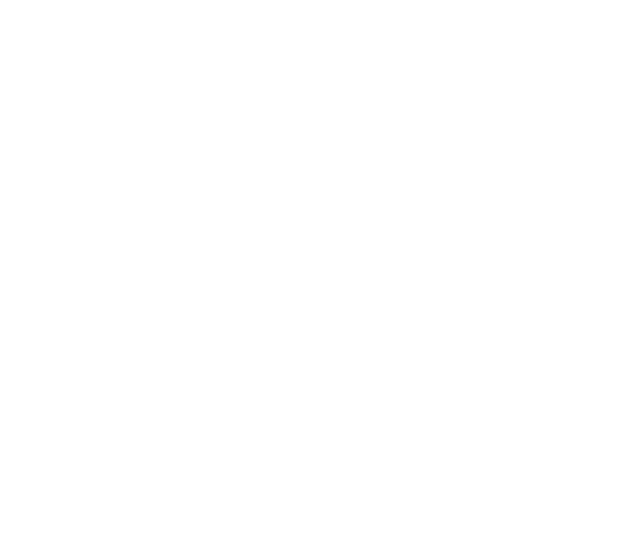
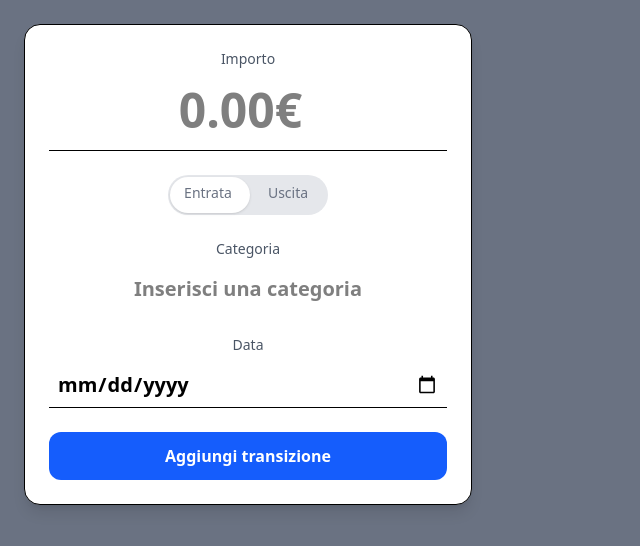
Before and after one commit to SalvatoreGianquinto/gestione-spese, a React app in the folder frontend/: page / in a window 1280 px wide. Before the commit this address had no page. Shown: the top 546 px of the page, without its empty margins (0-640 px from the left). Built offline with nearby package versions, Linux system fonts and the light colour scheme; the HTML template or start-up script is replaced by a standard one.

Commit message:
add expense form

```diff
--- a/frontend/src/App.jsx
+++ b/frontend/src/App.jsx
@@ -10,6 +10,7 @@
       <Routes>
         <Route path="/register" element={<Register />} />
         <Route path="/login" element={<Login />} />
+        <Route path="/" element={<Home />} />
       </Routes>
     </Router>
   )
--- /dev/null
+++ b/frontend/src/components/Home.jsx
@@ -0,0 +1,7 @@
+import SpesaForm from "./SpesaForm"
+
+const Home = () => {
+  return <SpesaForm className="w-full max-w-md mx-auto md:mx-0 md:ml-auto" />
+}
+
+export default Home
--- /dev/null
+++ b/frontend/src/components/SpesaForm.jsx
@@ -0,0 +1,109 @@
+import { useState } from "react"
+import API from "../api"
+const SpesaForm = () => {
+  const [importo, setImporto] = useState("")
+  const [tipo, setTipo] = useState("entarata")
+  const [categoria, setCategoria] = useState("")
+  const [data, setData] = useState("")
+
+  const handleSubmit = async (e) => {
+    e.preventDefault()
+    try {
+      const res = await API.post("/spese", {
+        importo,
+        tipo,
+        categoria,
+        data,
+      })
+      console.log("Spesa aggiunta:", res.data)
+      setImporto("")
+      setTipo("entrata")
+      setCategoria("")
+      setData("")
+    } catch (err) {
+      console.error(err.response?.data || err.message)
+    }
+  }
+
+  return (
+    <div className="w-full min-h-screen flex items-start md:items-start bg-gray-500 p-6">
+      <form
+        onSubmit={handleSubmit}
+        className="bg-white w-full max-w-md p-6 rounded-2xl shadow-lg border"
+      >
+        <div className="mb-6 text-center">
+          <label className="block text-sm font-medium text-gray-600">
+            Importo
+          </label>
+          <input
+            type="number"
+            placeholder="0.00€"
+            value={importo}
+            onChange={(e) => setImporto(e.target.value)}
+            className="text-5xl font-bold w-full text-center outline-none border-b p-2"
+            required
+          />
+        </div>
+        <div className="mb-6 flex items-center justify-center">
+          <div
+            className="relative inline-flex w-40 h-10 bg-gray-200 rounded-full cursor-pointer"
+            onClick={() => setTipo(tipo === "entrata" ? "uscita" : "entrata")}
+          >
+            <div
+              className={`absolute top-0.5 left-0.5 w-1/2 h-9 bg-white rounded-full shadow transition-transform duration-300 ${
+                tipo === "uscita" ? "translate-x-full" : ""
+              }`}
+            ></div>
+            <span
+              className={`absolute left-0 w-1/2 text-center text-sm font-medium mt-2 ${
+                tipo === "entrata" ? "text-green-700" : "text-gray-500"
+              }`}
+            >
+              Entrata
+            </span>
+            <span
+              className={`absolute right-0 w-1/2 text-center text-sm font-medium mt-2 ${
+                tipo === "uscita" ? "text-red-700" : "text-gray-500"
+              }`}
+            >
+              Uscita
+            </span>
+          </div>
+        </div>
+        <div className="mb-6 text-center">
+          <label className="block text-sm font-medium text-gray-600 mb-2">
+            Categoria
+          </label>
+          <input
+            type="text"
+            placeholder="Inserisci una categoria"
+            value={categoria}
+            onChange={(e) => setCategoria(e.target.value)}
+            className="text-xl font-bold w-full text-center outline-none p-2"
+            required
+          />
+        </div>
+        <div className="mb-6 text-center">
+          <label className="block text-sm font-medium text-gray-600 mb-2">
+            Data
+          </label>
+          <input
+            type="date"
+            value={data}
+            onChange={(e) => setData(e.target.value)}
+            className="text-xl font-bold w-full text-center outline-none p-2 border-b"
+            required
+          />
+        </div>
+        <button
+          type="submit"
+          className="w-full p-3 bg-blue-600 text-white rounded-xl font-semibold"
+        >
+          Aggiungi transizione
+        </button>
+      </form>
+    </div>
+  )
+}
+
+export default SpesaForm
```
